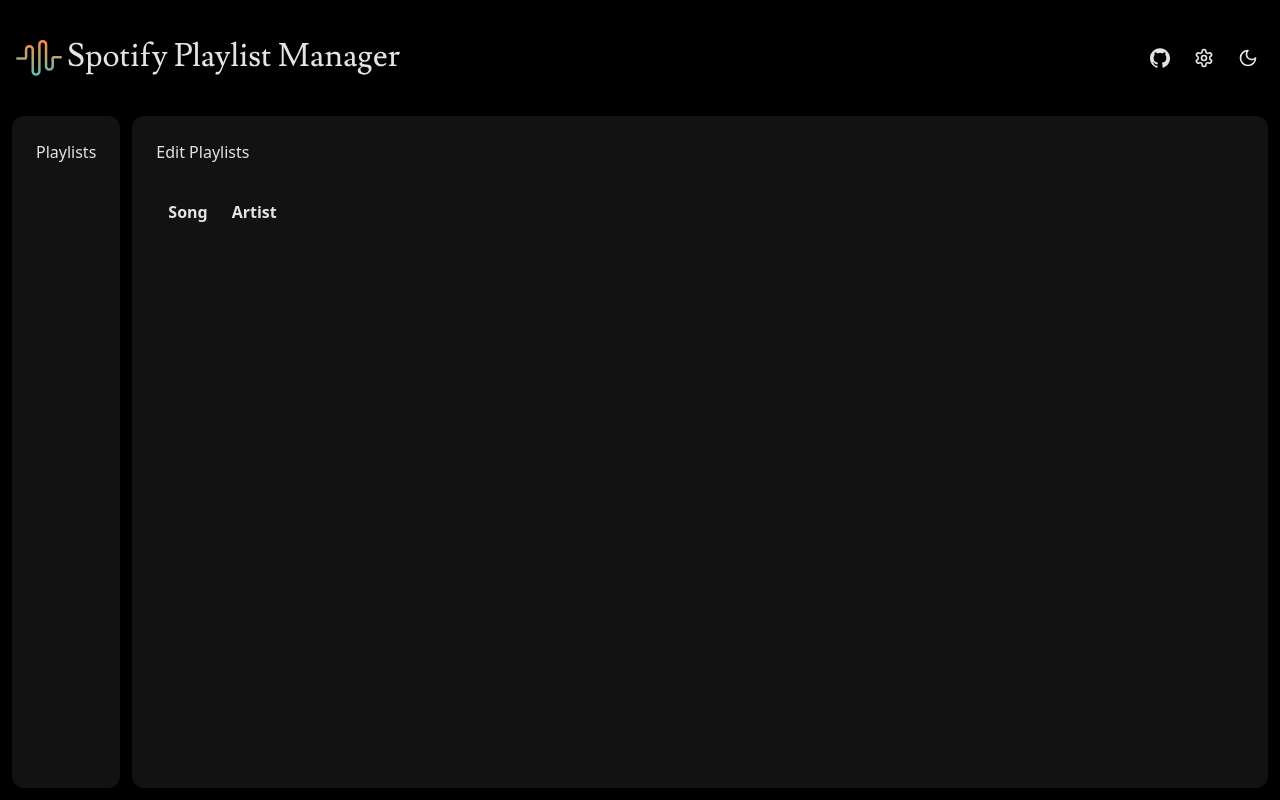
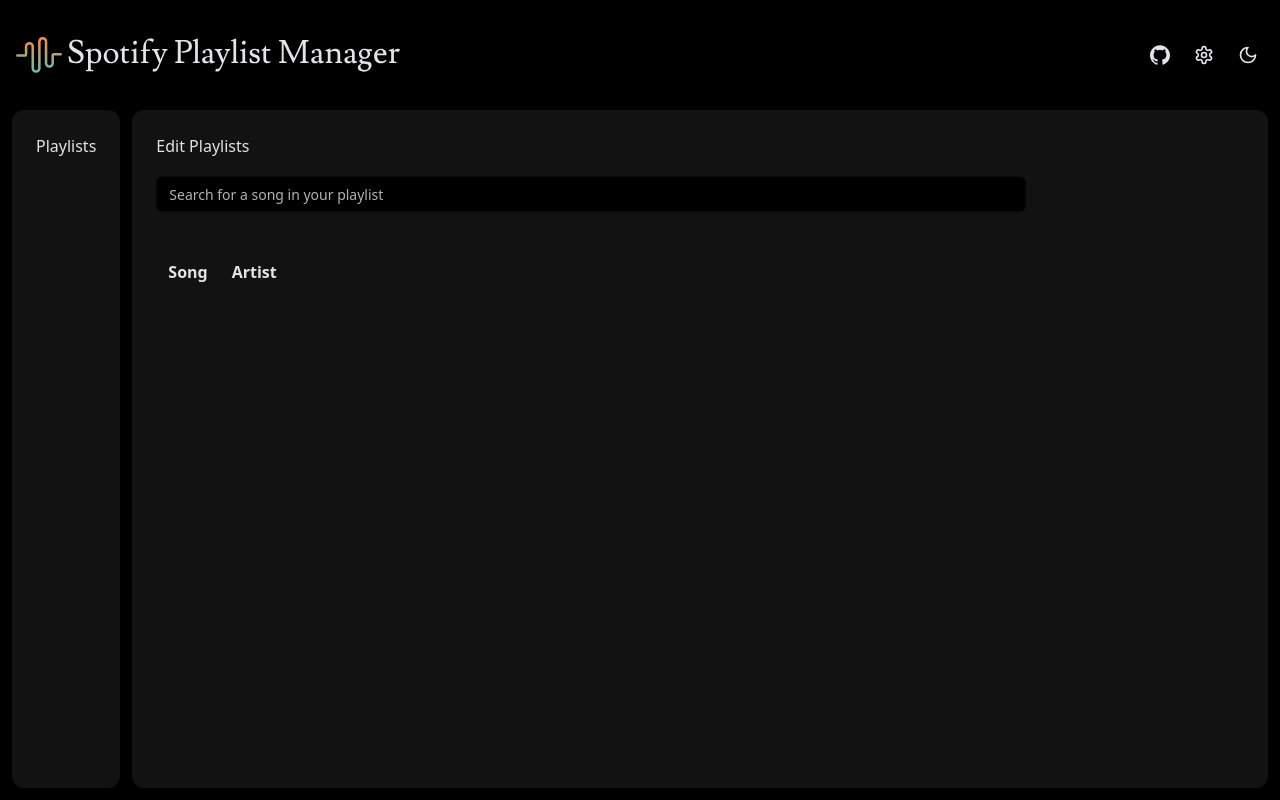
Before and after one commit to Zayatsoff/SpotifyPlaylistManager, a React (Vite) app: page /playlists in a window 1280 px wide. Built offline with nearby package versions, Linux system fonts and the light colour scheme.

Commit message:
Added search

```diff
--- /dev/null
+++ b/src/components/ui/input.tsx
@@ -0,0 +1,25 @@
+import * as React from "react"
+
+import { cn } from "@/lib/utils"
+
+export interface InputProps
+  extends React.InputHTMLAttributes<HTMLInputElement> {}
+
+const Input = React.forwardRef<HTMLInputElement, InputProps>(
+  ({ className, type, ...props }, ref) => {
+    return (
+      <input
+        type={type}
+        className={cn(
+          "flex h-9 w-full rounded-md border border-input bg-transparent px-3 py-1 text-sm shadow-sm transition-colors file:border-0 file:bg-transparent file:text-sm file:font-medium placeholder:text-muted-foreground focus-visible:outline-none focus-visible:ring-1 focus-visible:ring-ring disabled:cursor-not-allowed disabled:opacity-50",
+          className
+        )}
+        ref={ref}
+        {...props}
+      />
+    )
+  }
+)
+Input.displayName = "Input"
+
+export { Input }
--- a/src/pages/PlaylistsPage.tsx
+++ b/src/pages/PlaylistsPage.tsx
@@ -1,4 +1,4 @@
-import React, { useEffect, useReducer } from "react";
+import React, { useEffect, useReducer, useState } from "react";
 import { useSpotifyAuth } from "../context/SpotifyAuthContext";
 import TrackComponent from "@/components/playlists/TrackComponent";
 import ArtistComponent from "@/components/playlists/ArtistComponent";
@@ -11,6 +11,7 @@
 import { Plus, Check } from "lucide-react";
 import { truncateText } from "@/utils/textHelpers";
 import CustomTooltip from "@/components/ui/CustomTooltip";
+import { Input } from "@/components/ui/input";
 
 // Define action types
 const actionTypes = {
@@ -95,6 +96,7 @@
 const PlaylistsPage: React.FC = () => {
   const { token } = useSpotifyAuth();
   const [state, dispatch] = useReducer(reducer, initialState);
+  const [searchQuery, setSearchQuery] = useState("");
 
   useEffect(() => {
     const fetchPlaylists = async () => {
@@ -166,6 +168,13 @@
     ),
     (track: Track) => track.id
   );
+  const filteredTracks = allTracks.filter(
+    (track) =>
+      track.name.toLowerCase().includes(searchQuery.toLowerCase()) ||
+      track.artists.some((artist) =>
+        artist.name.toLowerCase().includes(searchQuery.toLowerCase())
+      )
+  );
 
   const addTrackToPlaylist = async (playlistId: string, trackUri: string) => {
     const response = await fetch(
@@ -213,14 +222,25 @@
         />
 
         <Card className="flex-1 overflow-hidden">
-          <CardHeader>Edit Playlists</CardHeader>
+          <CardHeader>
+            <div>Edit Playlists</div>
+            <div className="py-3 w-4/5 ">
+              <Input
+                type="text"
+                placeholder="Search for a song in your playlist"
+                value={searchQuery}
+                onChange={(e) => setSearchQuery(e.target.value)}
+                className=" bg-background"
+              />
+            </div>
+          </CardHeader>
           <ScrollArea className="w-full h-full">
             <CardContent className="flex overflow-auto">
               {/* Songs Column */}
               <div className="flex flex-col p-3">
                 <h2 className="font-bold">Song</h2>
                 <div className="flex flex-col gap-6">
-                  {allTracks.map((track: Track) => (
+                  {filteredTracks.map((track: Track) => (
                     <TrackComponent key={track.id} track={track} />
                   ))}
                 </div>
@@ -229,7 +249,7 @@
               <div className="flex flex-col p-3">
                 <h2 className="font-bold">Artist</h2>
                 <div className="flex flex-col gap-6">
-                  {allTracks.map((track: Track) => (
+                  {filteredTracks.map((track: Track) => (
                     <ArtistComponent key={track.id} track={track} />
                   ))}
                 </div>
@@ -245,7 +265,7 @@
                     />
                   </h2>
                   <div className="flex flex-col gap-6">
-                    {allTracks.map((track: Track) => {
+                    {filteredTracks.map((track: Track) => {
                       const isInPlaylist = state.playlistTracks[
                         playlist.id
                       ]?.some((pTrack) => pTrack.id === track.id);
```
Also changed, not shown: 1 other file (tests, documents, lock files or other folders).
